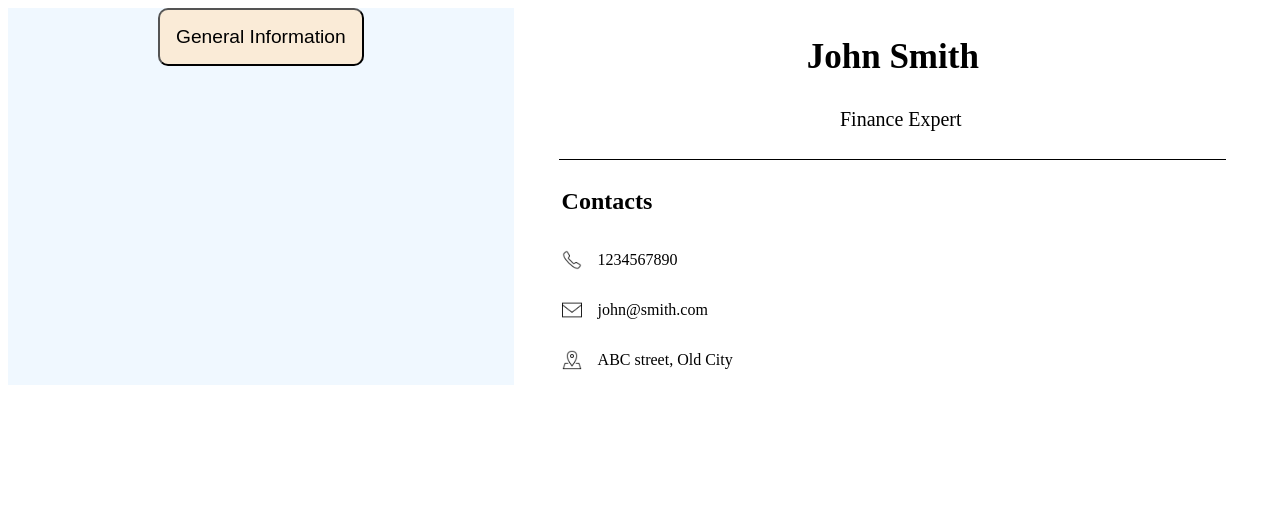
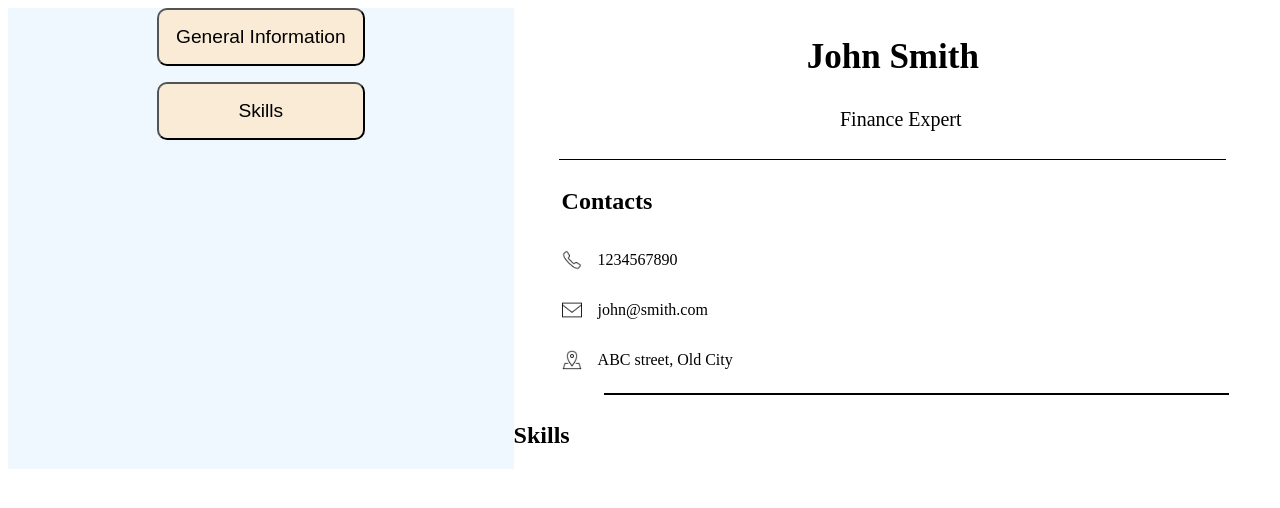
Before and after one commit to kaushal-github-01/CV-Application, a React (Vite) app: page / in a window 1280 px wide. Shown: the top 508 px of the page. Built offline with nearby package versions, Linux system fonts and the light colour scheme.

Commit message:
'skill' & 'sub-skill' button created

```diff
--- a/src/App.css
+++ b/src/App.css
@@ -14,15 +14,34 @@
 
 .mainBtn{
     padding: 1rem;
+    width: 13rem;
     font-size: larger;
     border-radius: 10px;
     background-color:antiquewhite;
+}
+
+.mainBtn:not(:first-of-type) {
+    margin-top: 1rem;
 }
 
 .mainBtn:hover{
     cursor: pointer;
     background-color: aliceblue;
 }
+
+.sub-button{
+    margin-top: 1rem;
+    padding: 1rem;
+
+    width: 10rem;
+
+display: none;
+
+    border-radius: 10px;
+    background-color:antiquewhite;
+}
+
+.sub-button:hover{cursor: pointer;background-color: aliceblue;}
 
 #GeneralInformationForm{
     display: none;
@@ -45,10 +64,12 @@
     display: inline-block;
 }
 
-/* .cvLineBreak{
-    size: 100px;
-    color: black;
-} */
+.cvLineBreak{
+    width: 88%;
+    height: 1.5px;
+    background-color: black;
+    border: none;
+}
 
 #CVContacts div{
     display: flex;
--- a/src/App.jsx
+++ b/src/App.jsx
@@ -1,7 +1,9 @@
 import "./App.css";
 import "./styles/GeneralInformation.css";
+import "./styles/Skills.css";
 import { useState } from "react";
 import GeneralInformation from "./components/GeneralInformation";
+import SkillsInformation from "./components/SkillsInformation";
 
 function HandleBtnClick(item) {
   if (item.style.display === "block") {
@@ -42,6 +44,7 @@ function App() {
               handleInputChange,
             ]}
           />
+          <SkillsInformation />
         </section>
 
         <section id="ViewSection">
@@ -49,15 +52,7 @@ function App() {
             <h1 id="CVName">{GeneralInformationData.name}</h1>
             <p id="CVTitle">{GeneralInformationData.title}</p>
           </div>
-          <hr
-            className="cvLineBreak"
-            style={{
-              width: "88%",
-              height: "1.5px",
-              backgroundColor: "black",
-              border: "none",
-            }}
-          />
+          <hr className="cvLineBreak" />
           <div id="CVContacts">
             <h2>Contacts</h2>
             <div>
@@ -84,6 +79,10 @@ function App() {
               />
               <p>{GeneralInformationData.address}</p>
             </div>
+            <hr className="cvLineBreak" />
+          </div>
+          <div id="CVSkills">
+            <h2>Skills</h2>
           </div>
         </section>
       </div>
--- /dev/null
+++ b/src/components/SkillsInformation.jsx
@@ -0,0 +1,22 @@
+import { HandleBtnClick } from "../App";
+
+function SkillsInformation() {
+  return (
+    <>
+      <button
+        className="mainBtn"
+        onClick={() => {
+          const skillSubButton = document.getElementById("skill-sub-button");
+          HandleBtnClick(skillSubButton);
+        }}
+      >
+        Skills
+      </button>
+      <button id="skill-sub-button" className="sub-button">
+        Add Skill
+      </button>
+    </>
+  );
+}
+
+export default SkillsInformation;
```
Also changed, not shown: src/styles/Skills.css (added).
